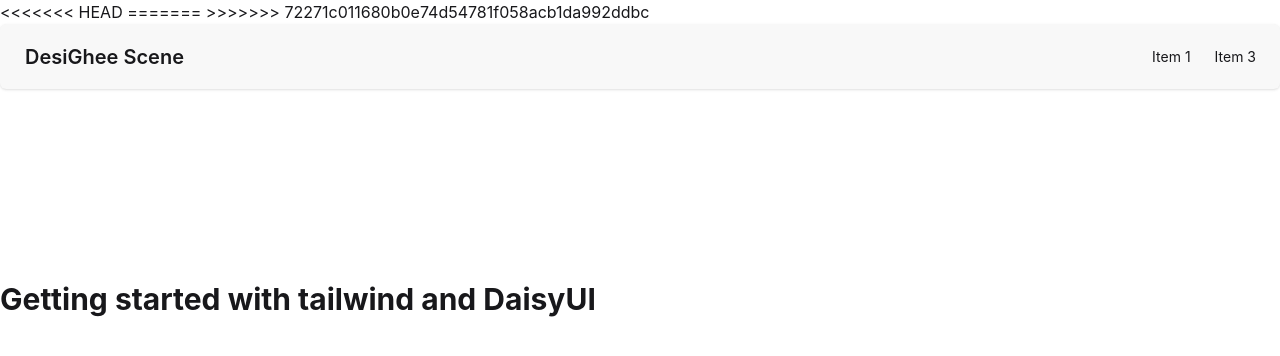
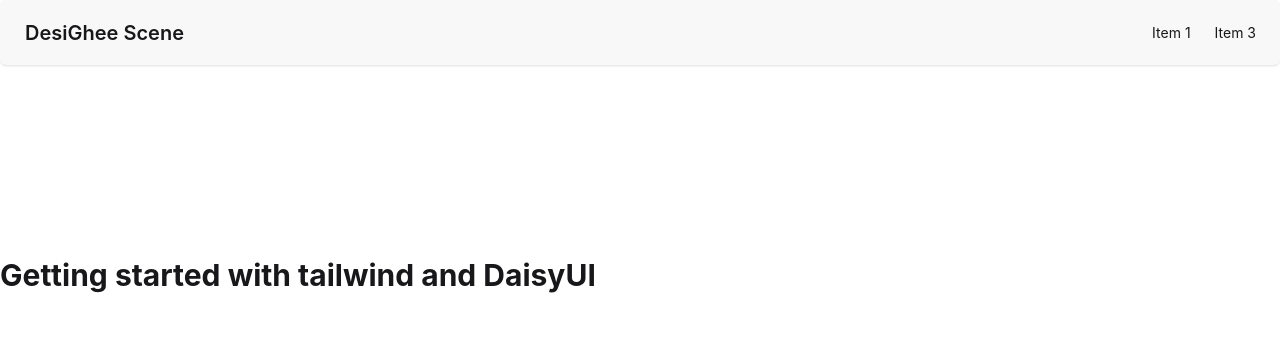
Before and after one commit to RazaRajpoot92/devconnect-frontend, a React (Vite) app: page / in a window 1280 px wide. Shown: the top 356 px of the page. Built offline with nearby package versions, Linux system fonts and the light colour scheme.

Commit message:
installed daisyUI

```diff
--- a/index.html
+++ b/index.html
@@ -4,11 +4,7 @@
     <meta charset="UTF-8" />
     <link rel="icon" type="image/svg+xml" href="/favicon.svg" />
     <meta name="viewport" content="width=device-width, initial-scale=1.0" />
-<<<<<<< HEAD
     <title>frontend</title>
-=======
-    <title>devconnect</title>
->>>>>>> 72271c011680b0e74d54781f058acb1da992ddbc
   </head>
   <body>
     <div id="root"></div>
--- a/src/index.css
+++ b/src/index.css
@@ -1,2 +1,5 @@
 @import "tailwindcss";
-@plugin "daisyui";
+
+@plugin "daisyui" {
+   themes: light --default;
+ }
--- a/vite.config.js
+++ b/vite.config.js
@@ -1,16 +1,8 @@
 import { defineConfig } from 'vite'
 import react from '@vitejs/plugin-react'
-<<<<<<< HEAD
 import tailwindcss from '@tailwindcss/vite'
-
 
 // https://vite.dev/config/
 export default defineConfig({
-  plugins: [react(),  tailwindcss()],
-=======
-
-// https://vite.dev/config/
-export default defineConfig({
-  plugins: [react()],
->>>>>>> 72271c011680b0e74d54781f058acb1da992ddbc
+  plugins: [react(), tailwindcss()],
 })
```
Also changed, not shown: package.json (+0 -9 lines), src/components/NavBar.jsx (indentation only).
